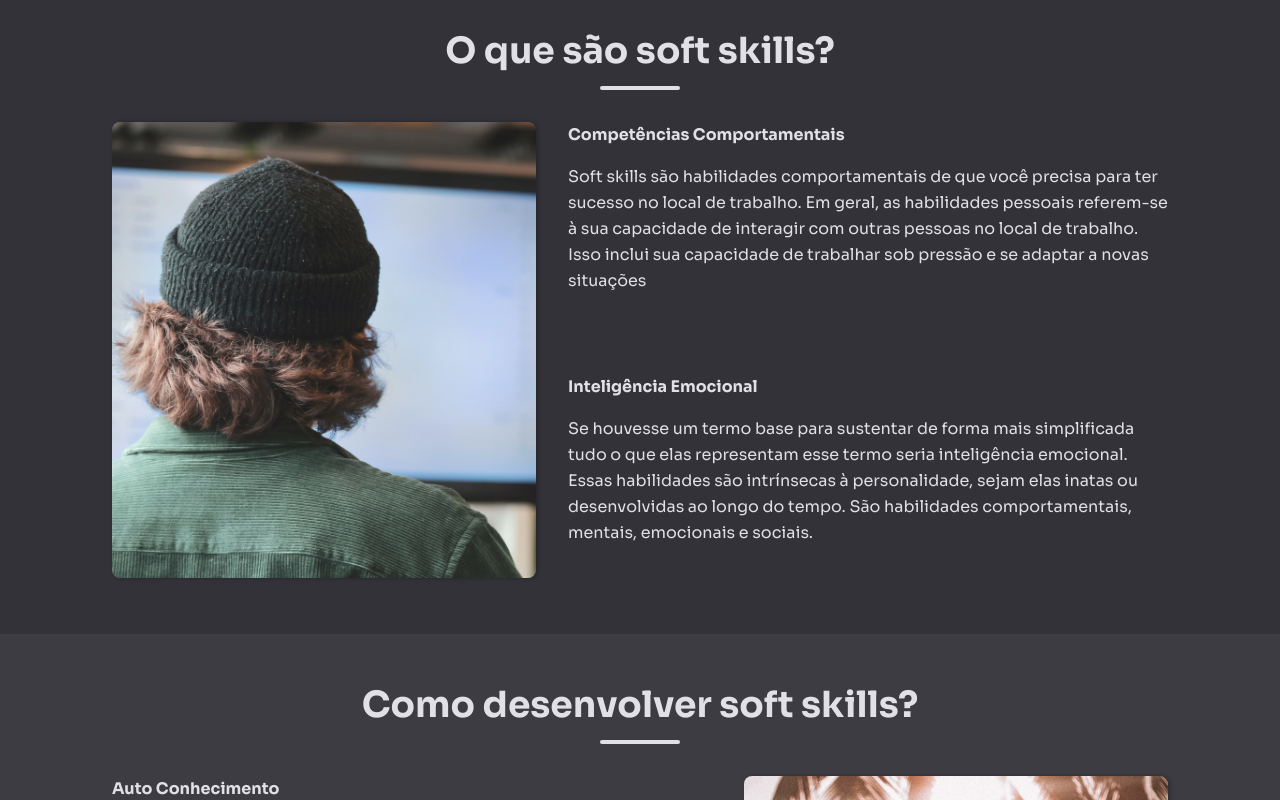
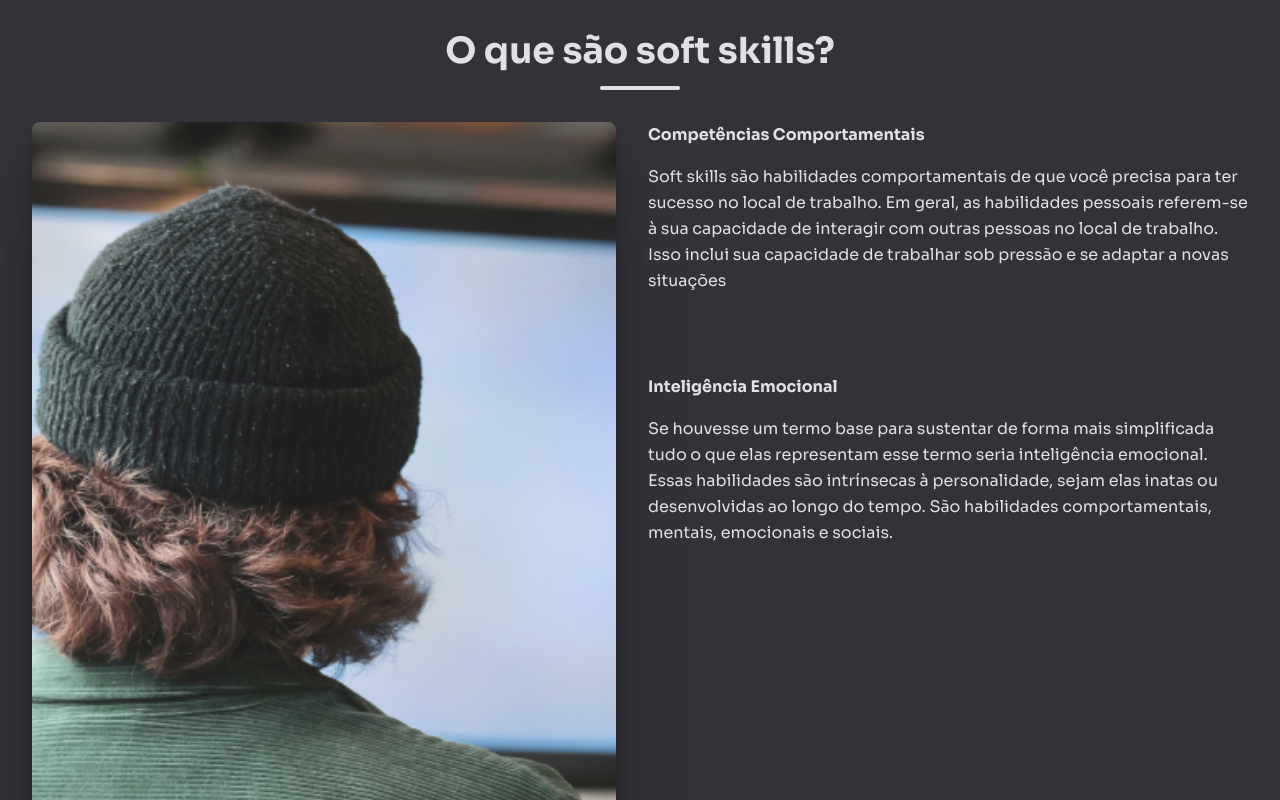
Before and after one commit to renatoosaka/softskills, a React (Create React App) app: page / in a window 1280 px wide. Shown: the part 820-1620 px from the top of the page. Built offline with nearby package versions, Linux system fonts and the light colour scheme.

Commit message:
chore: adjustments

```diff
--- a/src/components/Section/styles.ts
+++ b/src/components/Section/styles.ts
@@ -34,9 +34,7 @@
 
 export const Content = styled.div<ContentProps>`
   width: 100%;
-
-  max-width: 1120px;
-  margin: 0 auto;
+  height: 100vh;
 
   display: flex;
   align-items: stretch;
@@ -47,7 +45,10 @@
     background: url(${props => props.background_url}) no-repeat center;
     background-size: cover;
     border-radius: 8px;
-    box-shadow: 2px 0 4px rgba(0, 0, 0, 0.25);
+    box-shadow: 0 2.8px 2.2px rgba(0, 0, 0, 0.034),
+      0 6.7px 5.3px rgba(0, 0, 0, 0.048), 0 12.5px 10px rgba(0, 0, 0, 0.06),
+      0 22.3px 17.9px rgba(0, 0, 0, 0.072), 0 41.8px 33.4px rgba(0, 0, 0, 0.086),
+      0 100px 80px rgba(0, 0, 0, 0.12);
   }
 
   .content {
```
